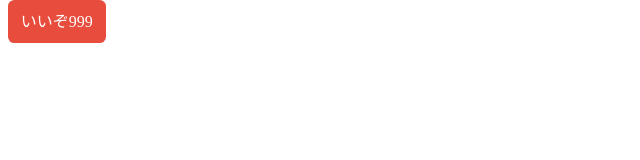
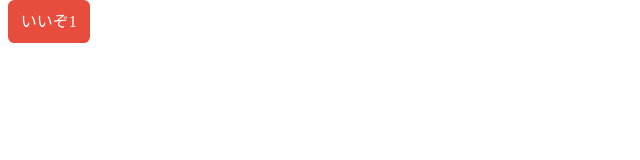
Before and after one commit to ngotokodawari/react-sample, a React (Create React App) app: page / in a window 1280 px wide. Shown: the top 160 px of the page, without its empty margins (0-640 px from the left). Built offline with nearby package versions, Linux system fonts and the light colour scheme.

Commit message:
propsで引数を渡す

```diff
--- a/App.tsx
+++ b/App.tsx
@@ -1,21 +1,25 @@
-import  React,{useState} from 'react';
+import React, { useState } from 'react';
 import './style.css';
 
 export default function App() {
   return (
     <div className="App">
       <header className="App-header">
-        <LikeButton />
+        <LikeButton value = '1'/>
       </header>
     </div>
-
   );
 }
 
-function LikeButton(){
-  const [count,setCount] = useState(999); // count=999
+// 関数コンポーネント
+function LikeButton(props) {
+  const [count, setCount] = useState(props.value); // count=999
   const handleClick = () => {
-    setCount(count+1);
-  }
-  return <span className="likeButton" onClick={handleClick}>いいぞ{count}</span>
+    setCount(parseInt(count) + 1);
+  };
+  return (
+    <span className="likeButton" onClick={handleClick}>
+      いいぞ{count}
+    </span>
+  );
 }
--- a/index.tsx
+++ b/index.tsx
@@ -1,8 +1,8 @@
 import * as React from 'react';
 import { StrictMode } from 'react';
 import { createRoot } from 'react-dom/client';
+import App from './App';
 
-import App from './App';
 
 const rootElement = document.getElementById('root');
 const root = createRoot(rootElement);
```
